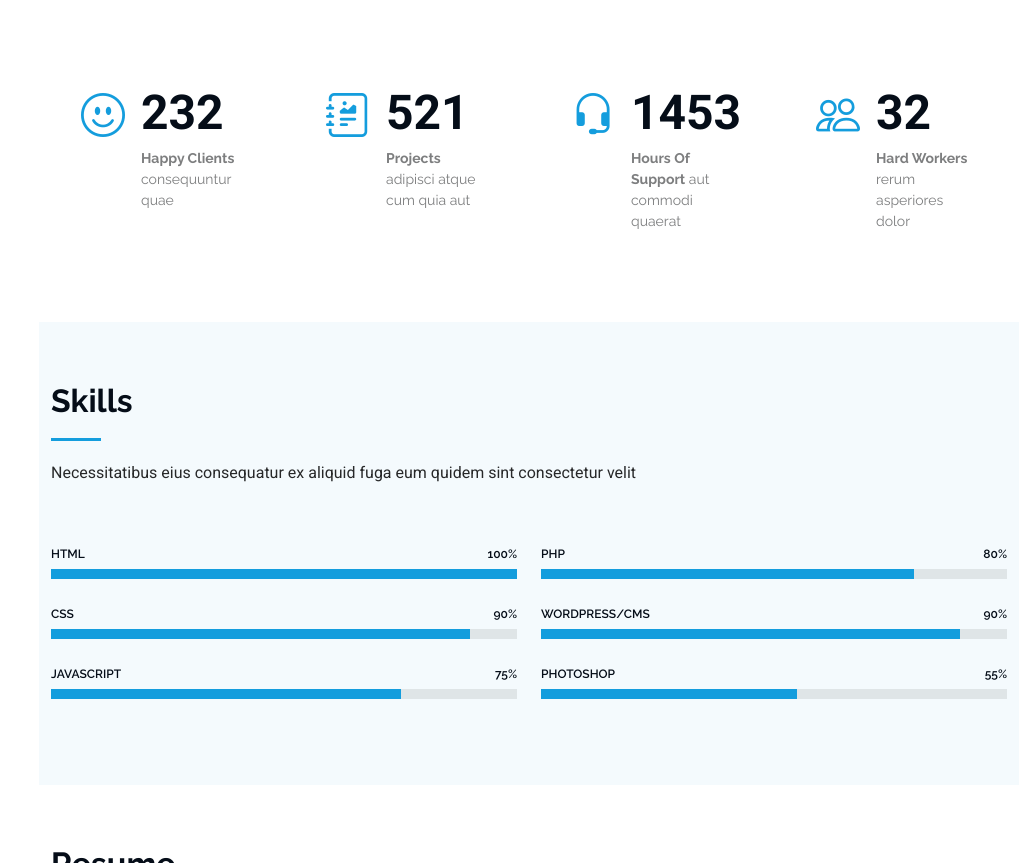
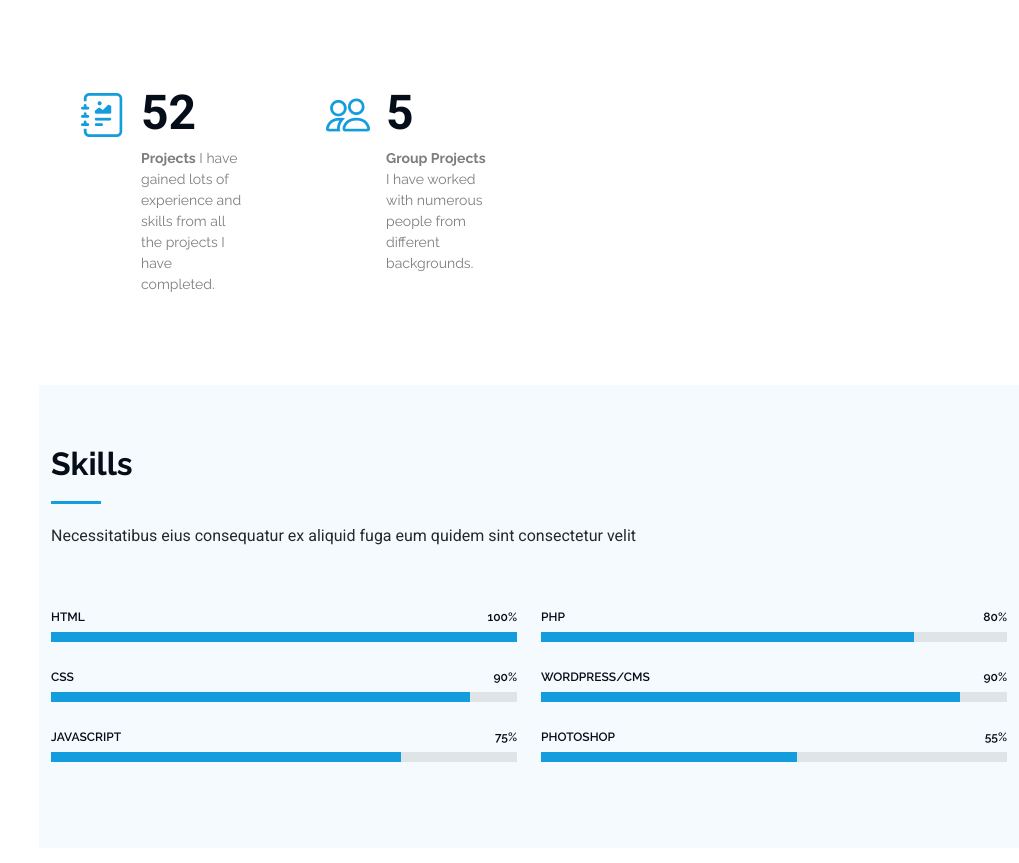
Before and after one commit to DanielGiedraitis/PersonalWebsite, a plain HTML site: page index.html in a window 1280 px wide. Shown: the part 1572-2435 px from the top of the page, without its empty margins (261-1280 px from the left). Drawn offline with Linux system fonts and the light colour scheme.

Commit message:
Stats section completed

```diff
--- a/index.html
+++ b/index.html
@@ -141,33 +141,17 @@
 
           <div class="col-lg-3 col-md-6">
             <div class="stats-item">
-              <i class="bi bi-emoji-smile"></i>
-              <span data-purecounter-start="0" data-purecounter-end="232" data-purecounter-duration="1" class="purecounter"></span>
-              <p><strong>Happy Clients</strong> <span>consequuntur quae</span></p>
-            </div>
-          </div><!-- End Stats Item -->
-
-          <div class="col-lg-3 col-md-6">
-            <div class="stats-item">
               <i class="bi bi-journal-richtext"></i>
-              <span data-purecounter-start="0" data-purecounter-end="521" data-purecounter-duration="1" class="purecounter"></span>
-              <p><strong>Projects</strong> <span>adipisci atque cum quia aut</span></p>
-            </div>
-          </div><!-- End Stats Item -->
-
-          <div class="col-lg-3 col-md-6">
-            <div class="stats-item">
-              <i class="bi bi-headset"></i>
-              <span data-purecounter-start="0" data-purecounter-end="1453" data-purecounter-duration="1" class="purecounter"></span>
-              <p><strong>Hours Of Support</strong> <span>aut commodi quaerat</span></p>
+              <span data-purecounter-start="0" data-purecounter-end="52" data-purecounter-duration="1" class="purecounter"></span>
+              <p><strong>Projects</strong> <span>I have gained lots of experience and skills from all the projects I have completed.</span></p>
             </div>
           </div><!-- End Stats Item -->
 
           <div class="col-lg-3 col-md-6">
             <div class="stats-item">
               <i class="bi bi-people"></i>
-              <span data-purecounter-start="0" data-purecounter-end="32" data-purecounter-duration="1" class="purecounter"></span>
-              <p><strong>Hard Workers</strong> <span>rerum asperiores dolor</span></p>
+              <span data-purecounter-start="0" data-purecounter-end="5" data-purecounter-duration="1" class="purecounter"></span>
+              <p><strong>Group Projects</strong> <span>I have worked with numerous people from different backgrounds.</span></p>
             </div>
           </div><!-- End Stats Item -->
 
```
